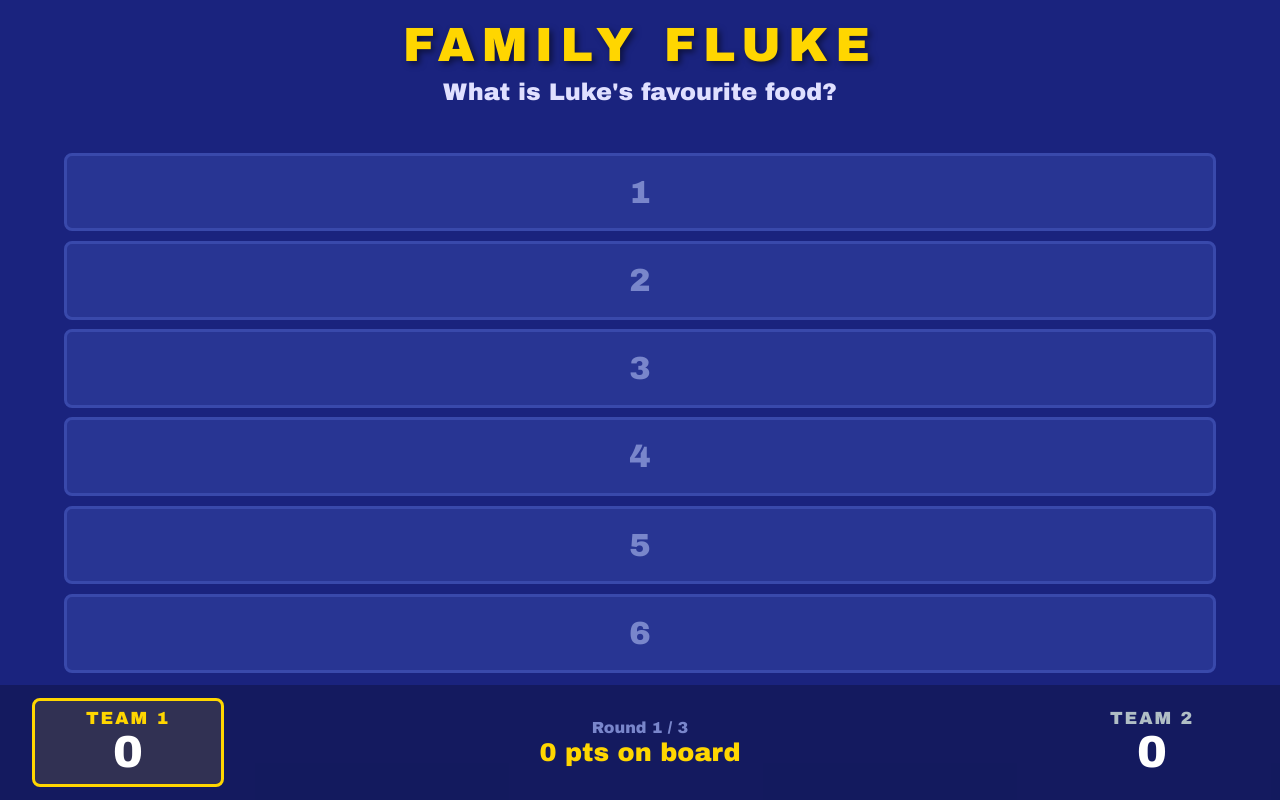
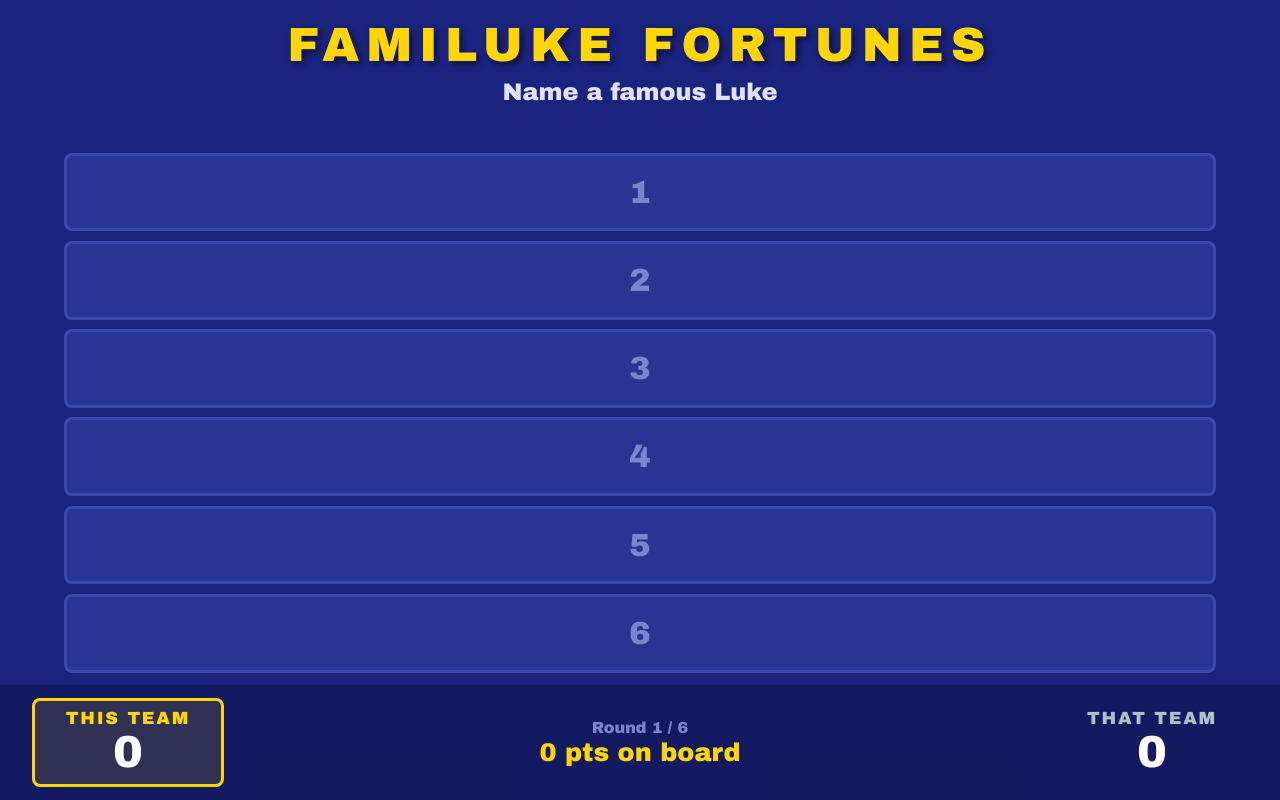
Before and after one commit to mattdanhall/family-fluke, a plain HTML site: page index.html in a window 1280 px wide. Drawn offline with Linux system fonts and the light colour scheme.

Commit message:
feat: question updates

```diff
--- a/index.html
+++ b/index.html
@@ -3,7 +3,7 @@
 <head>
 <meta charset="UTF-8">
 <meta name="viewport" content="width=device-width, initial-scale=1.0">
-<title>Family Fluke</title>
+<title>Familuke Fortunes</title>
 <style>
   *, *::before, *::after { box-sizing: border-box; margin: 0; padding: 0; }
 
@@ -216,7 +216,7 @@
 <body>
 
 <div class="title-bar">
-  <h1>FAMILY FLUKE</h1>
+  <h1>FAMILUKE FORTUNES</h1>
   <div class="question" id="question-text"></div>
 </div>
 
@@ -232,7 +232,7 @@
 
 <div class="footer">
   <div class="team active" id="team-1">
-    <span class="team-name">Team 1</span>
+    <span class="team-name">This Team</span>
     <span class="team-score" id="score-1">0</span>
   </div>
   <div class="round-info">
@@ -240,7 +240,7 @@
     <span class="round-points" id="round-points">0 pts on board</span>
   </div>
   <div class="team" id="team-2">
-    <span class="team-name">Team 2</span>
+    <span class="team-name">That Team</span>
     <span class="team-score" id="score-2">0</span>
   </div>
 </div>
--- a/questions.js
+++ b/questions.js
@@ -1,35 +1,73 @@
 const questions = [
   {
-    question: "What is Luke's favourite food?",
+    question: "Name a famous Luke",
+    persona: "general public",
     answers: [
-      { text: "Pizza", points: 40 },
-      { text: "Roast dinner", points: 25 },
-      { text: "Chips", points: 15 },
-      { text: "Curry", points: 10 },
-      { text: "Chocolate", points: 7 },
-      { text: "Cereal", points: 3 },
+      { text: "Skywalker", points: 47},
+      { text: "The Evangelist", points: 29},
+      { text: "Littler", points: 17},
+      { text: "Cool Hand", points: 6},
+      { text: "Hall", points: 1},
     ]
   },
   {
-    question: "Name something Luke always loses.",
+    question: "Name something an e-sports athlete might eat/drink",
+    persona: "fitness enthusiasts",
     answers: [
-      { text: "His keys", points: 35 },
-      { text: "His phone", points: 25 },
-      { text: "His temper", points: 18 },
-      { text: "Socks", points: 12 },
-      { text: "The remote", points: 7 },
-      { text: "Board games", points: 3 },
+      { text: "Energy drinks", points: 32},
+      { text: "Crisps (Doritos)", points: 24},
+      { text: "Pizza", points: 18},
+      { text: "Fizzy drinks", points: 14},
+      { text: "Protein shake", points: 7},
+      { text: "Water", points: 5},
     ]
   },
   {
-    question: "What would Luke take to a desert island?",
+    question: "Name a swimming pool inflatable",
+    persona: "general public",
     answers: [
-      { text: "His phone", points: 38 },
-      { text: "Sunscreen", points: 22 },
-      { text: "A football", points: 16 },
-      { text: "Snacks", points: 12 },
-      { text: "A pillow", points: 8 },
-      { text: "His dog", points: 4 },
+      { text: "Flamingo", points: 32},
+      { text: "Rubber ring", points: 25},
+      { text: "Lilo", points: 20},
+      { text: "Swan", points: 12},
+      { text: "Unicorn", points: 8},
+      { text: "Lobster", points: 3},
+    ]
+  },
+  {
+    question: "Name a profession that involves standing on stage and embarrassing yourself",
+    persona: "stand up comedians",
+    answers: [
+      { text: "Stand up comedian", points: 30},
+      { text: "Magician", points: 25},
+      { text: "Pantomime actor", points: 18},
+      { text: "Motivational speaker", points: 14},
+      { text: "Politician", points: 8},
+      { text: "Ventriloquist", points: 5},
+    ]
+  },
+  {
+    question: "Name something you might see at Monkey World",
+    persona: "general public",
+    answers: [
+      { text: "Chimpanzees", points: 35},
+      { text: "Orangutans", points: 25},
+      { text: "Gibbons", points: 15},
+      { text: "Tyre swing", points: 10},
+      { text: "Gift shop", points: 8},
+      { text: "Café", points: 7},
+    ]
+  },
+  {
+    question: "Name something you might get your thumb stuck in",
+    persona: "healthcare professionals",
+    answers: [
+      { text: "Ring", points: 42},
+      { text: "Bottle", points: 23},
+      { text: "Jar", points: 18},
+      { text: "Plughole", points: 10},
+      { text: "Letterbox", points: 6},
+      { text: "Car coin dispenser", points: 1},
     ]
   },
 ];
```
Also changed, not shown: 1 other file.
